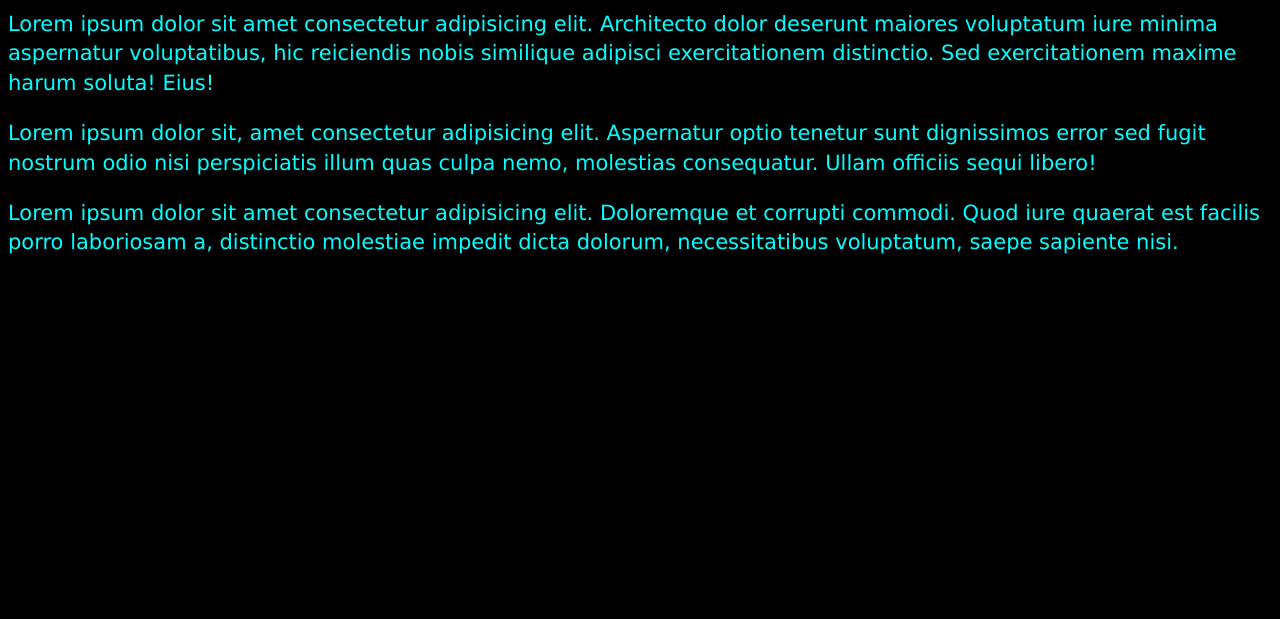
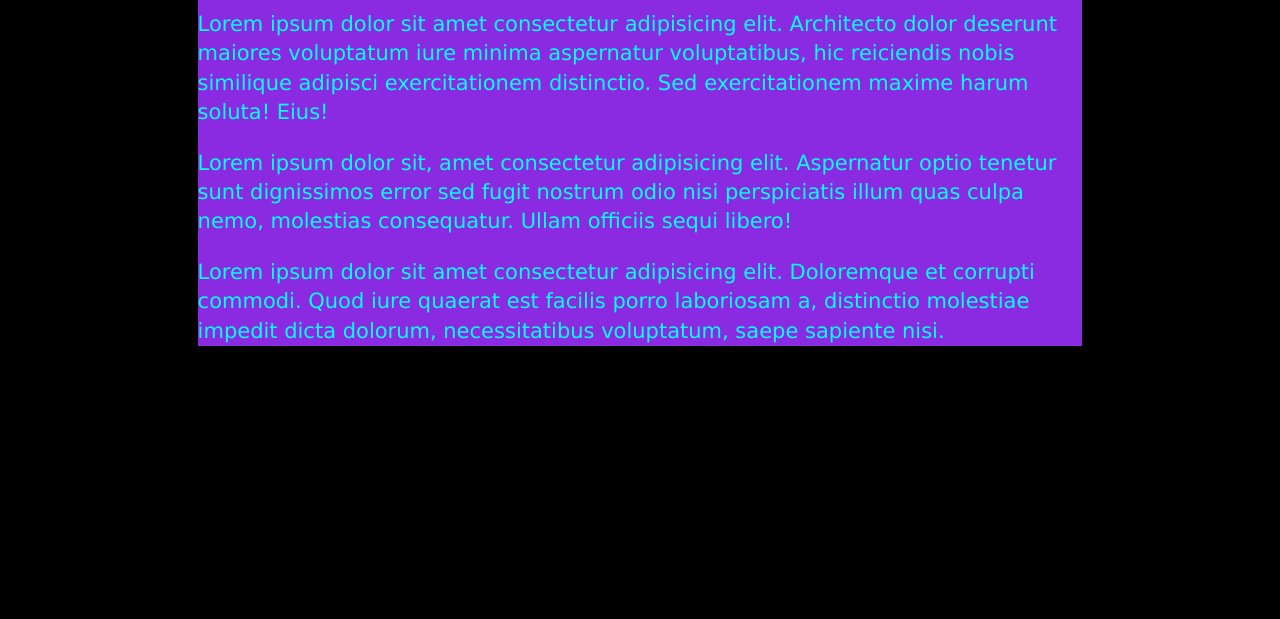
Before and after one commit to cinta-hash/css-selectors, a plain HTML site: page div.html in a window 1280 px wide. Shown: the part 181-800 px from the top of the page. Drawn offline with Linux system fonts and the light colour scheme.

Commit message:
centered a div

```diff
--- a/div.html
+++ b/div.html
@@ -7,10 +7,12 @@
     <link rel="stylesheet" href="index.css">
 </head>
 <body>
-    <h1>How to center a Div</h1>
-    <h2>Div basics 101</h2>
-    <p>Lorem ipsum dolor sit amet consectetur adipisicing elit. Architecto dolor deserunt maiores voluptatum iure minima aspernatur voluptatibus, hic reiciendis nobis similique adipisci exercitationem distinctio. Sed exercitationem maxime harum soluta! Eius!</p>
-    <p>Lorem ipsum dolor sit, amet consectetur adipisicing elit. Aspernatur optio tenetur sunt dignissimos error sed fugit nostrum odio nisi perspiciatis illum quas culpa nemo, molestias consequatur. Ullam officiis sequi libero!</p>
-    <p>Lorem ipsum dolor sit amet consectetur adipisicing elit. Doloremque et corrupti commodi. Quod iure quaerat est facilis porro laboriosam a, distinctio molestiae impedit dicta dolorum, necessitatibus voluptatum, saepe sapiente nisi.</p>
+    <div class="container">
+        <h1>How to center a Div</h1>
+        <h2>Div basics 101</h2>
+        <p>Lorem ipsum dolor sit amet consectetur adipisicing elit. Architecto dolor deserunt maiores voluptatum iure minima aspernatur voluptatibus, hic reiciendis nobis similique adipisci exercitationem distinctio. Sed exercitationem maxime harum soluta! Eius!</p>
+        <p>Lorem ipsum dolor sit, amet consectetur adipisicing elit. Aspernatur optio tenetur sunt dignissimos error sed fugit nostrum odio nisi perspiciatis illum quas culpa nemo, molestias consequatur. Ullam officiis sequi libero!</p>
+        <p>Lorem ipsum dolor sit amet consectetur adipisicing elit. Doloremque et corrupti commodi. Quod iure quaerat est facilis porro laboriosam a, distinctio molestiae impedit dicta dolorum, necessitatibus voluptatum, saepe sapiente nisi.</p>
+    </div>
 </body>
 </html>
--- a/index.css
+++ b/index.css
@@ -38,3 +38,8 @@ ul li{
     margin-bottom: 20px;
     color: blue;
 }
+.container{
+    background-color: blueviolet;
+    width: 70%;
+    margin: 0 auto;
+}
```
